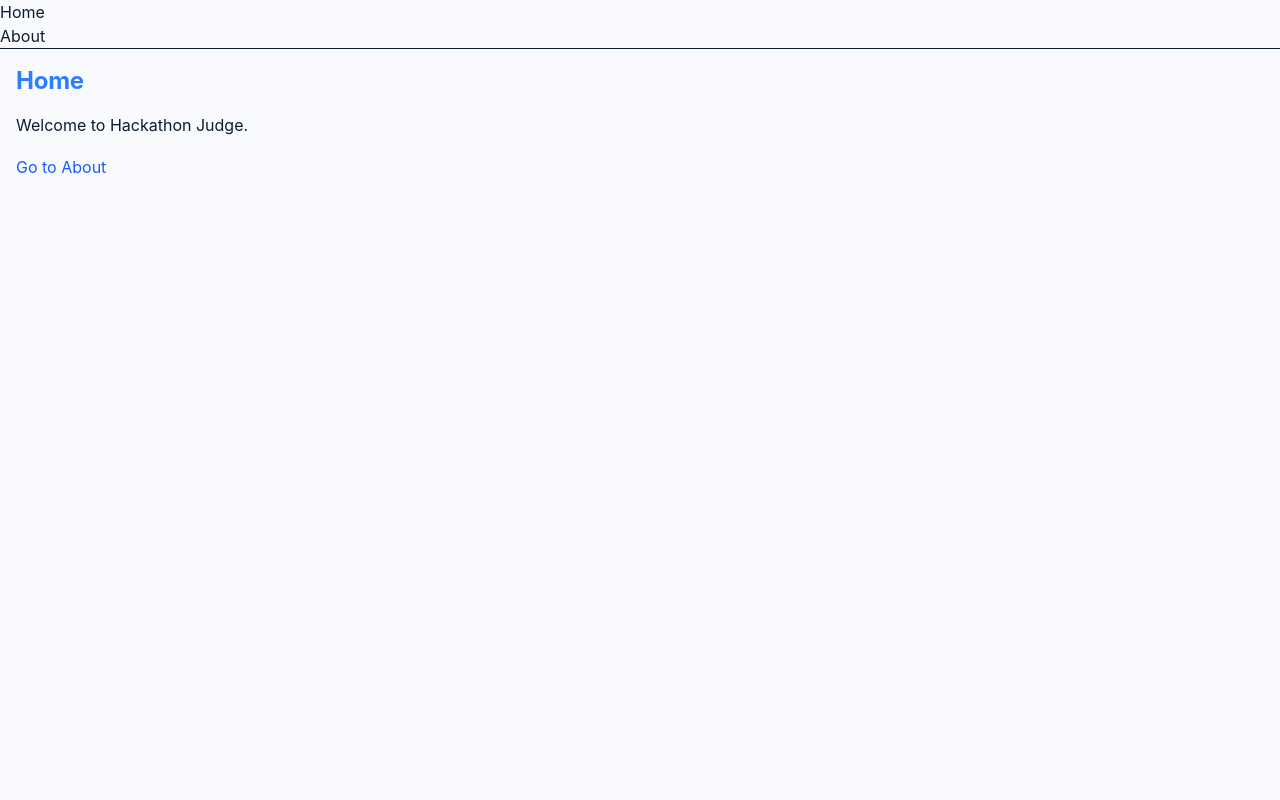
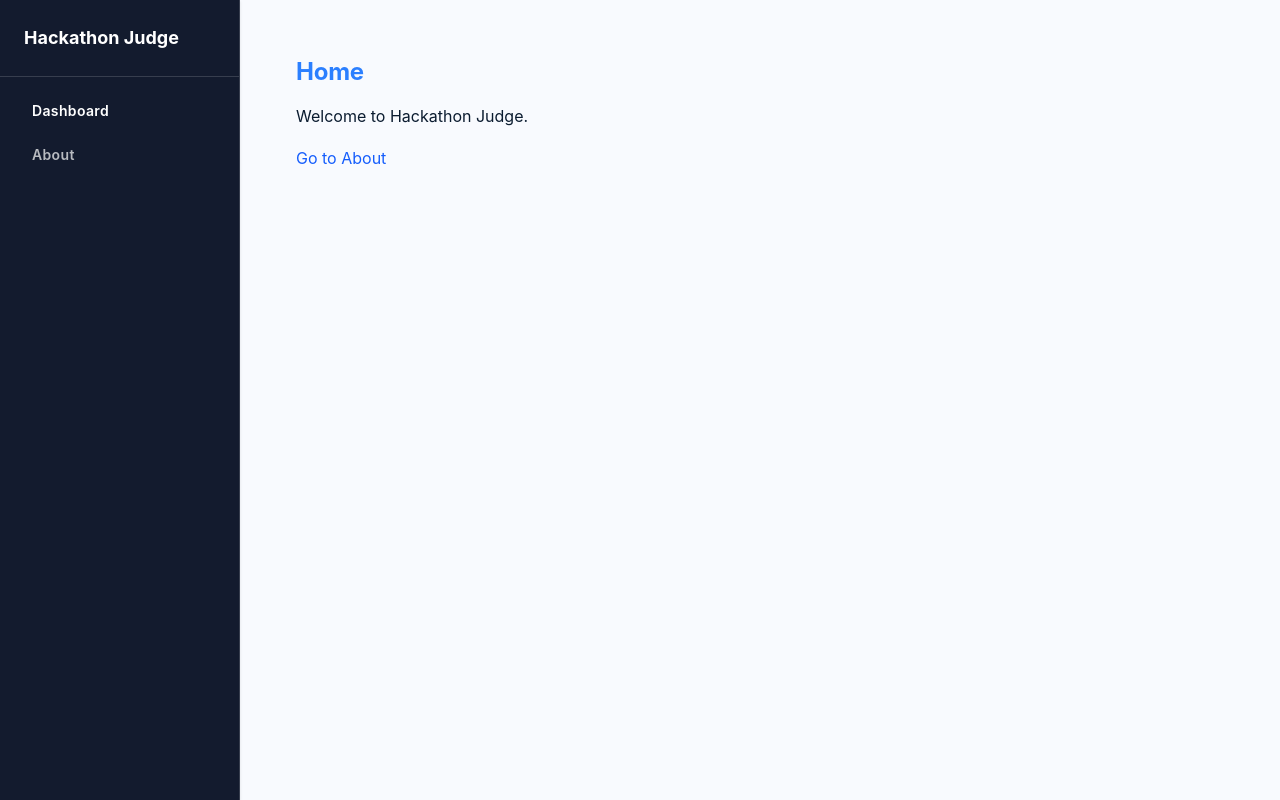
Before and after one commit to moficodes/hackathon-judge, a React (Vite) app in the folder frontend/: page / in a window 1280 px wide. Built offline with nearby package versions, Linux system fonts and the light colour scheme.

Commit message:
feat: implement persistent sidebar layout

```diff
--- a/frontend/src/components/Layout.tsx
+++ b/frontend/src/components/Layout.tsx
@@ -2,21 +2,40 @@ import { Outlet, Link } from 'react-router-dom';
 
 export default function Layout() {
   return (
-    <div>
-      <nav>
-        <ul>
+    <div className="grid grid-cols-[240px_1fr] min-h-screen">
+      {/* Sidebar Navigation */}
+      <aside className="bg-primary text-on-primary border-r border-outline-variant/20 shadow-sm z-10 flex flex-col">
+        <div className="p-lg font-bold text-lg border-b border-outline-variant/20">
+          Hackathon Judge
+        </div>
+        <nav className="flex-1 p-md">
+          <ul className="flex flex-col gap-sm">
             <li>
-            <Link to="/">Home</Link>
+              <Link
+                to="/"
+                className="block px-md py-sm rounded hover:bg-white/10 transition-colors text-sm font-semibold tracking-wide"
+              >
+                Dashboard
+              </Link>
             </li>
             <li>
-            <Link to="/about">About</Link>
+              <Link
+                to="/about"
+                className="block px-md py-sm rounded hover:bg-white/10 transition-colors text-sm font-semibold tracking-wide text-on-primary/70"
+              >
+                About
+              </Link>
             </li>
           </ul>
         </nav>
-      <hr />
-      <main>
+      </aside>
+
+      {/* Main Content Area */}
+      <div className="bg-background">
+        <main className="max-w-[1280px] mx-auto p-xl">
           <Outlet />
         </main>
       </div>
+    </div>
   );
 }
```
Lines whose indentation alone changed are shown as unchanged.
